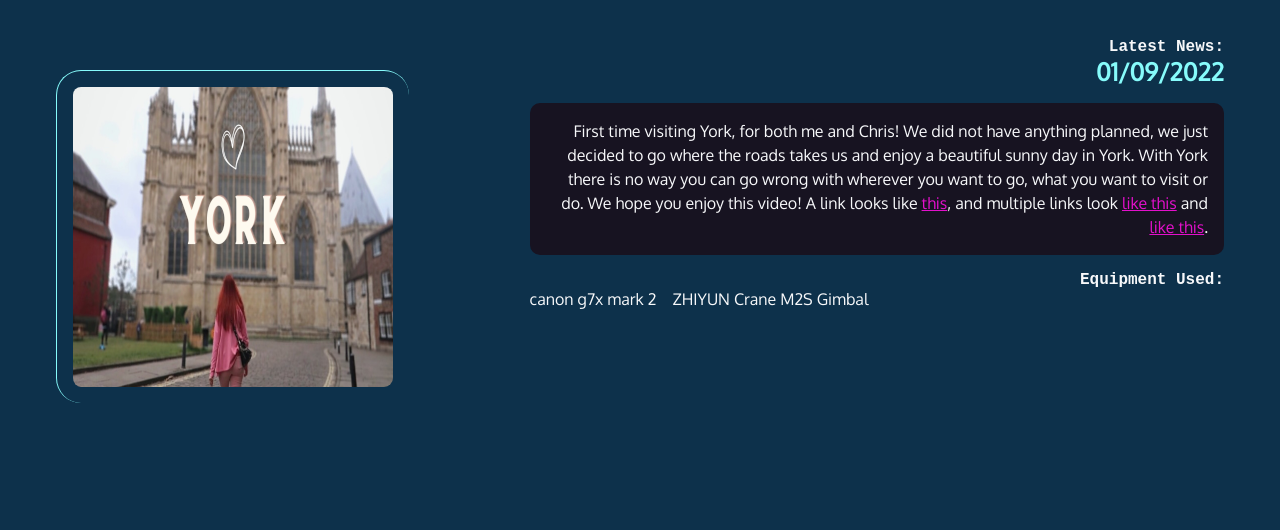
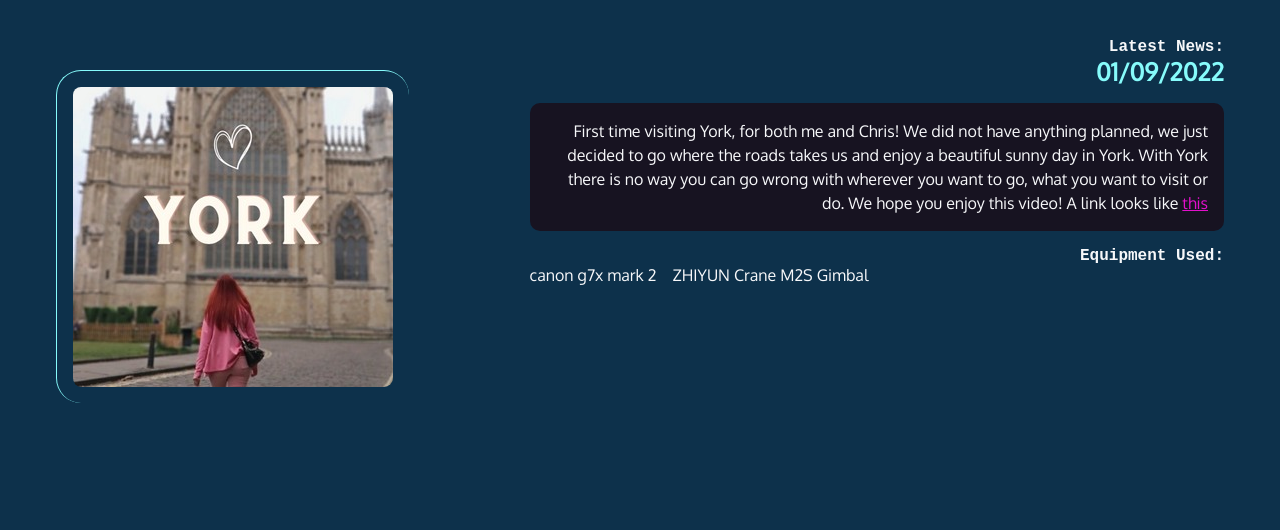
Before and after one commit to Belliah-PRo/Tina-Abroad, a plain HTML site: page index.html in a window 1280 px wide. Shown: the part 755-1285 px from the top of the page. Drawn offline with Linux system fonts and the light colour scheme; a web font is replaced by a local one.

Commit message:
better image

```diff
--- a/index.html
+++ b/index.html
@@ -50,7 +50,7 @@
           <p class="blackbox">First time visiting York, for both me and Chris!
             We did not have anything planned, we just decided to go where the roads takes us and enjoy a beautiful sunny day in York.
             With York there is no way you can go wrong with wherever you want to go, what you want to visit or do.
-            We hope you enjoy this video! A link looks like <a href="https://frontendmasters.github.io/grid-flexbox-v2/">this</a>, and multiple links look <a href="#">like this</a> and <a href="#">like this</a>.</p>
+            We hope you enjoy this video! A link looks like <a href="https://www.youtube.com/watch?v=Kar7u9RR0QM&ab_channel=TinaTinuta">this</a></p>
             <h4>Equipment Used:</h4>
             <ul>
               <li>canon g7x mark 2</li>
@@ -58,7 +58,7 @@
             </ul>
             </div>
 
-          <img src="img/york320x300.png" alt="York" />
+          <img src="img/york.jpeg" alt="York" />
             </article>
             </section>
             </div>
@@ -69,7 +69,7 @@
         <p>
           Im open for any suggestion what to visit or to do next,contact me with your ideas.
         </p>
-        <p><a href="mailto:tina@example.com" class="button">Email me</a></p>
+        <p><a href="mailto:tina.abroaduk@gmail.com" class="button">Email me</a></p>
       </section>
       </div>
       <div class="gradient"></div>
```
Also changed, not shown: img/york.jpeg (added).
